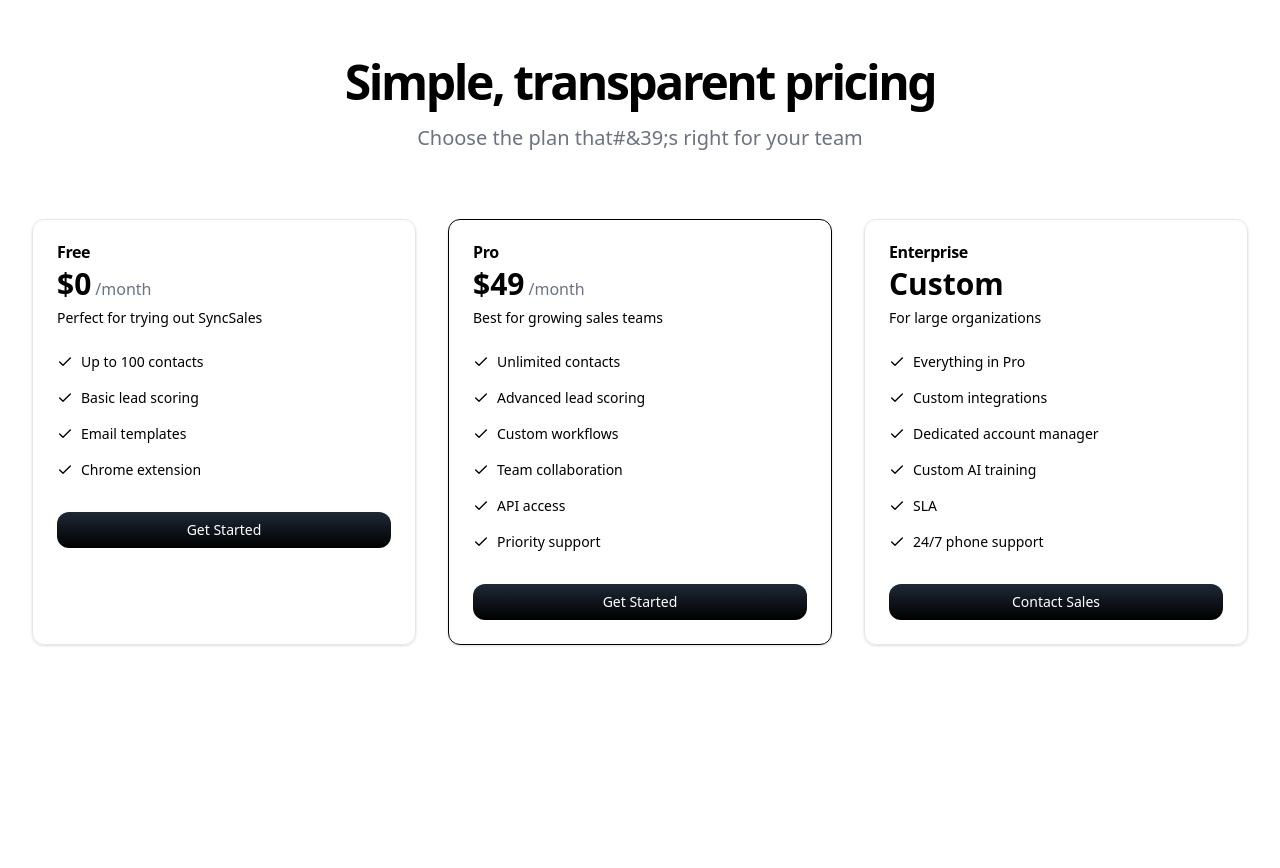
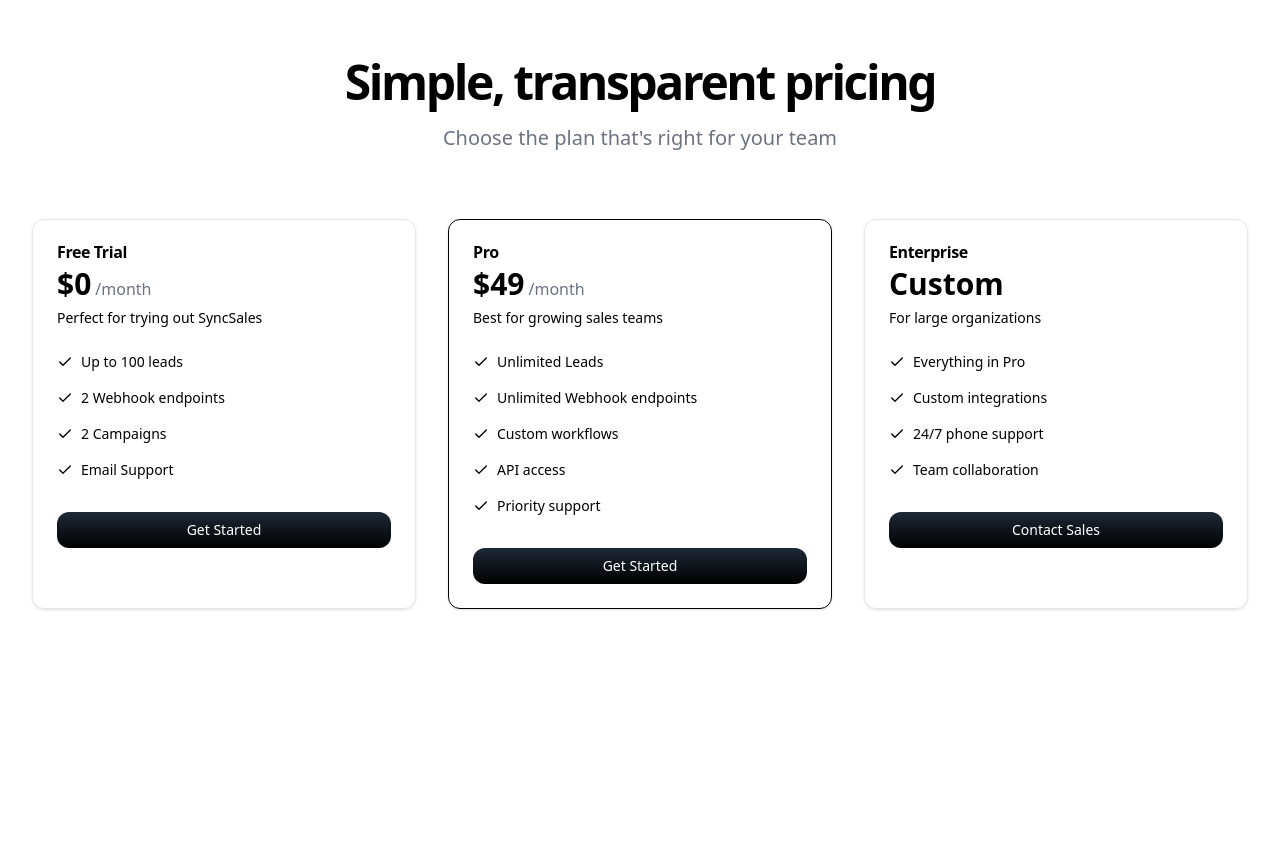
Before and after one commit to theamrendram/syncSales-home, a Next.js app: page / in a window 1280 px wide. Shown: the part 1720-2588 px from the top of the page. Built offline with nearby package versions, Linux system fonts and the light colour scheme.

Commit message:
fix: updated pricing card and features

```diff
--- a/src/app/checkout/free-trial/page.tsx
+++ b/src/app/checkout/free-trial/page.tsx
@@ -65,7 +65,7 @@ function Checkout() {
       <Navbar />
       <main className="mx-auto px-4 py-20">
         <h1 className="text-3xl font-bold text-center mb-8">
-          Get Your 1 Week of Free Trial
+          Get Your 14 Days of Free Trial
         </h1>
         <Card className="max-w-md mx-auto">
           <CardHeader>
--- a/src/components/Navbar.tsx
+++ b/src/components/Navbar.tsx
@@ -25,7 +25,7 @@ export function Navbar() {
                     <Button variant="ghost" size="sm">
                         Log in
                     </Button>
-                    <Button size="sm"><Link href={"/checkout"}> Start Free Trial</Link> </Button>
+                    <Button size="sm"><Link href={"/checkout/free-trial"}> Start Free Trial</Link> </Button>
                 </div>
             </div>
         </header>
--- a/src/components/Pricing.tsx
+++ b/src/components/Pricing.tsx
@@ -1,17 +1,24 @@
-import { Button } from "@/components/ui/button"
-import { Card, CardContent, CardDescription, CardHeader, CardTitle } from "@/components/ui/card"
-import { Check } from 'lucide-react'
+"use client"
+import { Button } from "@/components/ui/button";
+import {
+  Card,
+  CardContent,
+  CardDescription,
+  CardHeader,
+  CardTitle,
+} from "@/components/ui/card";
+import { Check } from "lucide-react";
 
 const plans = [
   {
-        name: "Free",
+    name: "Free Trial",
     price: "$0",
     description: "Perfect for trying out SyncSales",
     features: [
-            "Up to 100 contacts",
-            "Basic lead scoring",
-            "Email templates",
-            "Chrome extension",
+      "Up to 100 leads",
+      "2 Webhook endpoints",
+      "2 Campaigns",
+      "Email Support",
     ],
   },
   {
@@ -19,10 +26,9 @@ const plans = [
     price: "$49",
     description: "Best for growing sales teams",
     features: [
-            "Unlimited contacts",
-            "Advanced lead scoring",
+      "Unlimited Leads",
+      "Unlimited Webhook endpoints",
       "Custom workflows",
-            "Team collaboration",
       "API access",
       "Priority support",
     ],
@@ -35,13 +41,11 @@ const plans = [
     features: [
       "Everything in Pro",
       "Custom integrations",
-            "Dedicated account manager",
-            "Custom AI training",
-            "SLA",
       "24/7 phone support",
+      "Team collaboration",
     ],
   },
-]
+];
 
 export function Pricing() {
   return (
@@ -52,17 +56,21 @@ export function Pricing() {
             Simple, transparent pricing
           </h2>
           <p className="mx-auto mt-4 max-w-[600px] text-gray-500 md:text-xl/relaxed lg:text-base/relaxed xl:text-xl/relaxed dark:text-gray-400">
-                        Choose the plan that#&39;s right for your team
+            Choose the plan that&apos;s right for your team
           </p>
         </div>
         <div className="grid gap-8 md:grid-cols-2 lg:grid-cols-3">
           {plans.map((plan) => (
-                        <Card key={plan.name} className={plan.popular ? "border-primary" : undefined}>
+            <Card
+              key={plan.name}
+              className={plan.popular ? "border-primary" : undefined}>
               <CardHeader>
                 <CardTitle>{plan.name}</CardTitle>
                 <div className="flex items-baseline gap-1">
                   <span className="text-3xl font-bold">{plan.price}</span>
-                                    {plan.price !== "Custom" && <span className="text-gray-500">/month</span>}
+                  {plan.price !== "Custom" && (
+                    <span className="text-gray-500">/month</span>
+                  )}
                 </div>
                 <CardDescription>{plan.description}</CardDescription>
               </CardHeader>
@@ -75,7 +83,19 @@ export function Pricing() {
                     </li>
                   ))}
                 </ul>
-                                <Button className="mt-8 w-full">
+                <Button
+                  className="mt-8 w-full"
+                  onClick={() =>     {
+                    if (plan.name === "Free Trial") {
+                      window.location.href =
+                        "/checkout/free-trial";
+                    } else if (plan.name === "Pro") {
+                      window.location.href =
+                        "/checkout/pro";
+                    } else {
+                      window.location.href = "/contact";
+                    }
+                  }}>
                   {plan.name === "Enterprise" ? "Contact Sales" : "Get Started"}
                 </Button>
               </CardContent>
@@ -84,5 +104,5 @@ export function Pricing() {
         </div>
       </div>
     </section>
-    )
+  );
 }
```
Lines whose indentation alone changed are shown as unchanged.
